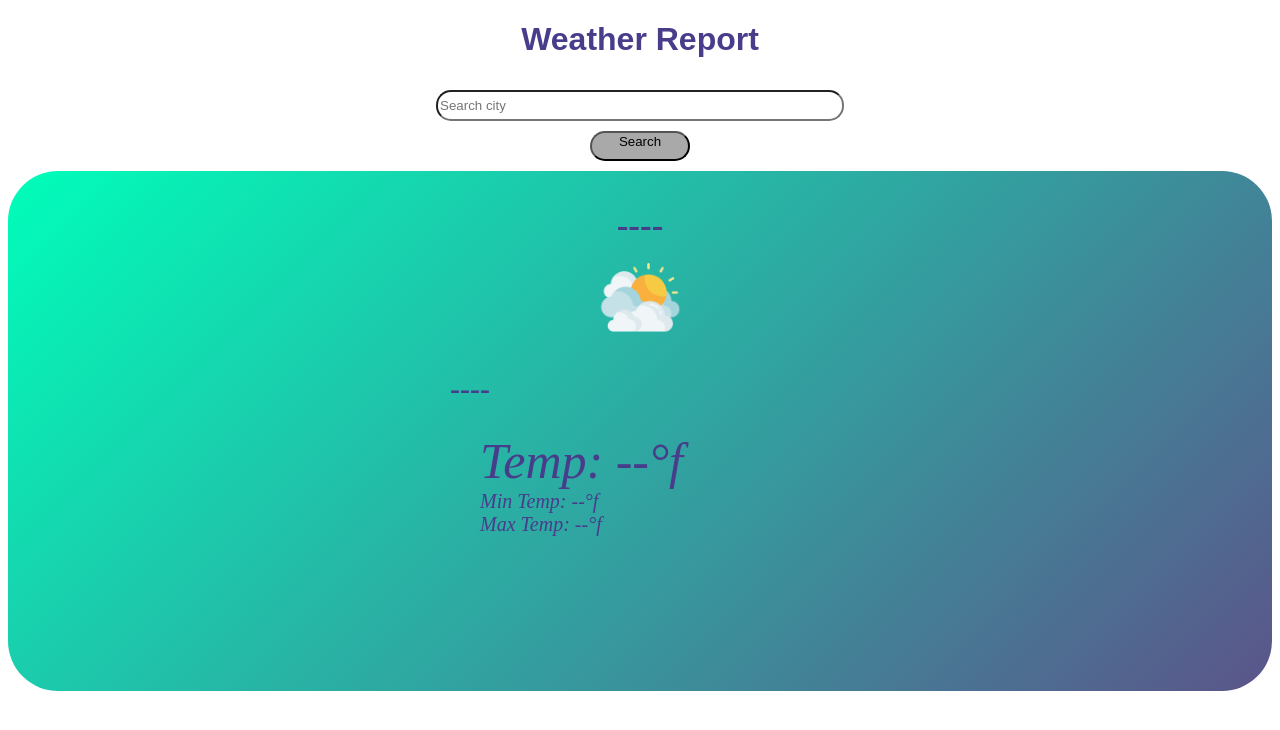
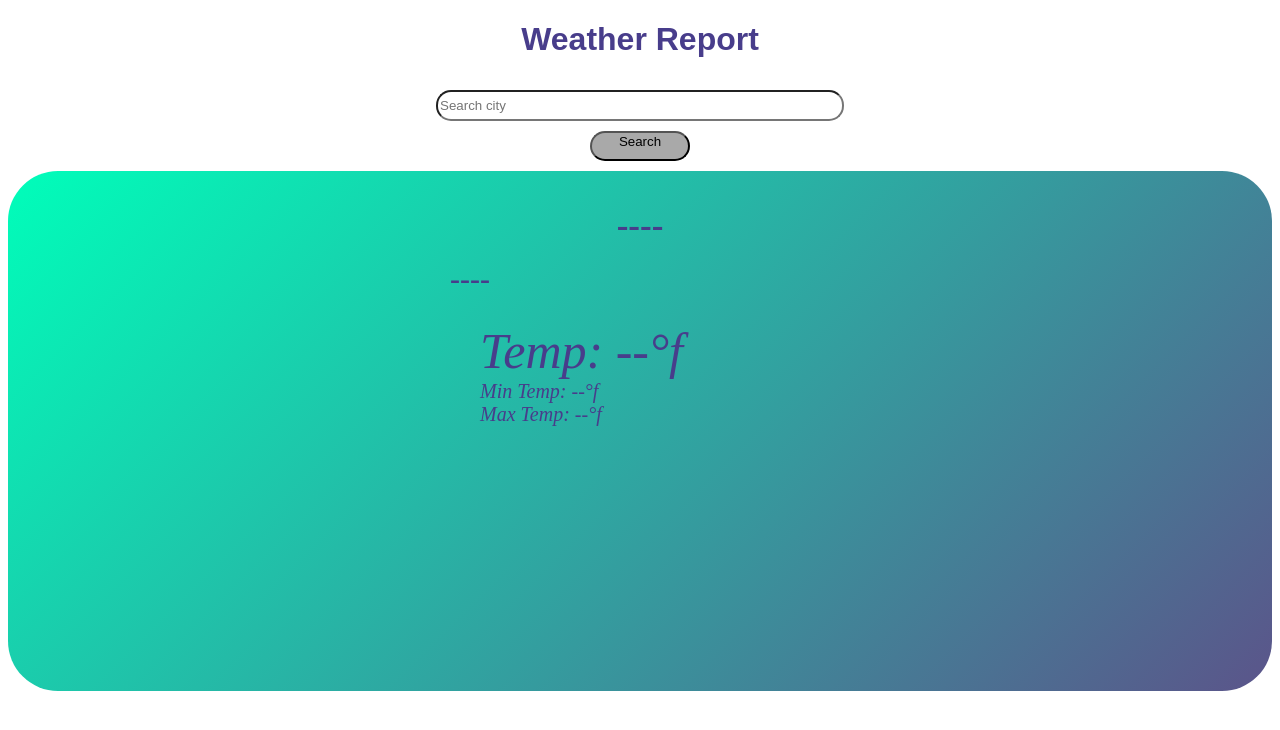
Before and after one commit to Dip56esh/weather, a plain HTML site: page index.html in a window 1280 px wide. Drawn offline with Linux system fonts and the light colour scheme.

Commit message:
Update index.html

```diff
--- a/index.html
+++ b/index.html
@@ -40,12 +40,12 @@
                             <div class="card-body">
 
 
-                                <img src="images/clouds.png" class="weather-icon" style="padding: 5px;
+<!--                                 <img src="images/clouds.png" class="weather-icon" style="padding: 5px;
                                 width: 100px;
                                 height: 100px;
                                 margin: auto;
                                 display: flex;
-                                justify-content: left;">
+                                justify-content: left;"> -->
 
 
                                 <h1 id="weather-type" class="card-title" style="  padding: 10px;
```
